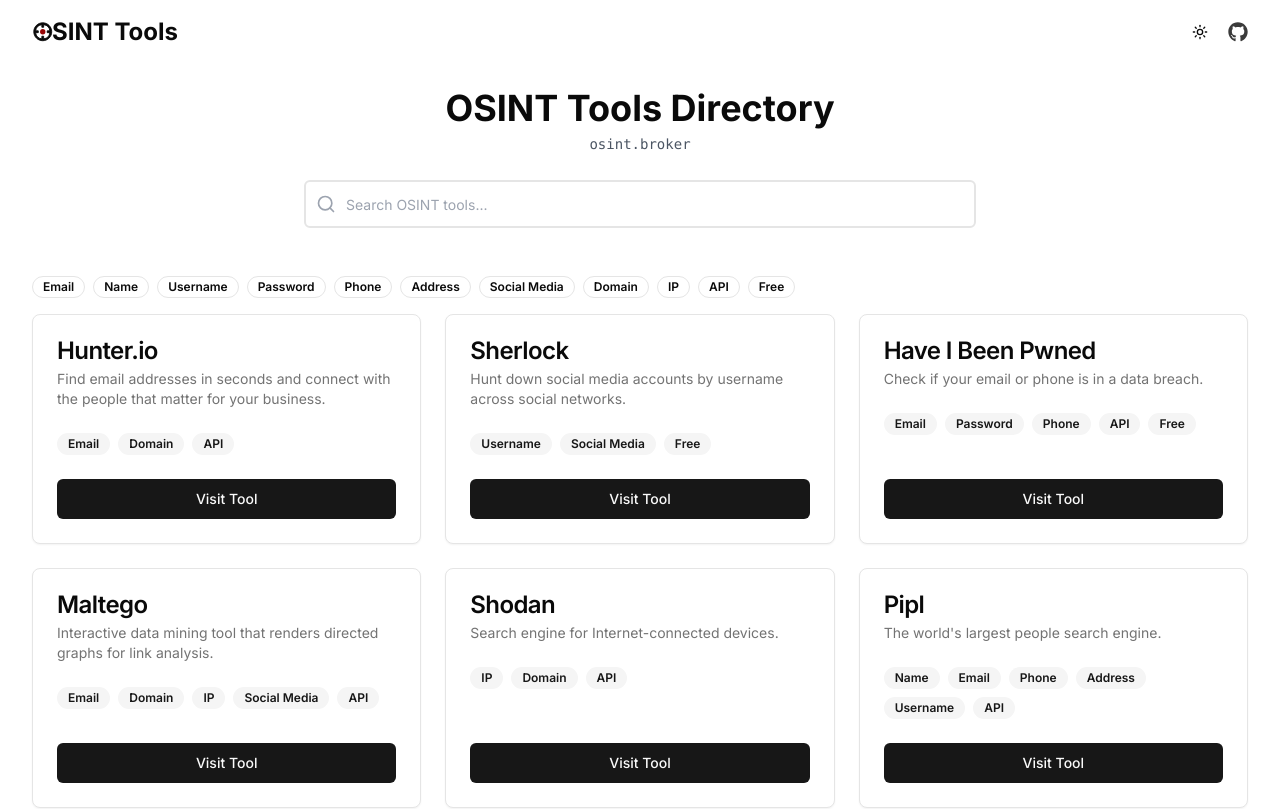
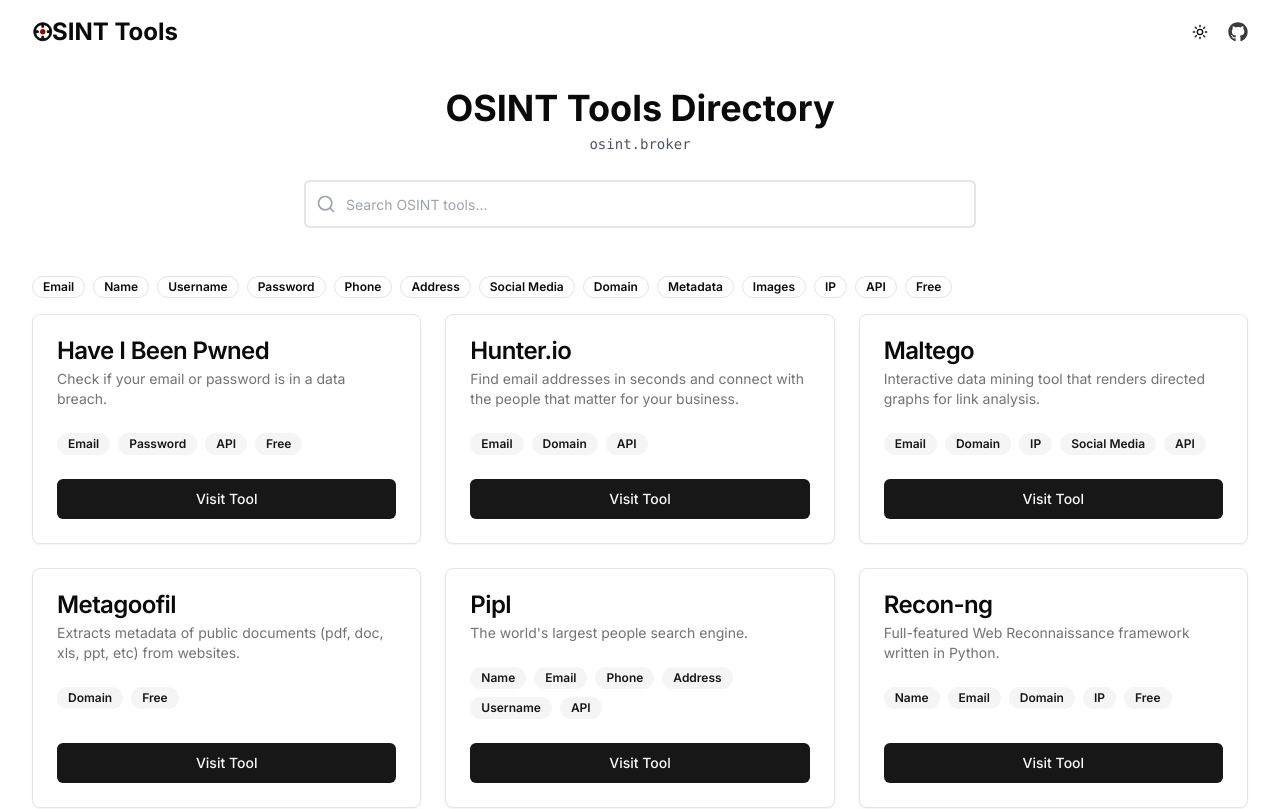
Before and after one commit to NoTrace-ai/osint-directory, a Next.js app: page / in a window 1280 px wide. Shown: the top 809 px of the page. Built offline with nearby package versions, Linux system fonts and the light colour scheme.

Commit message:
new categories

```diff
--- a/app/data/tools.ts
+++ b/app/data/tools.ts
@@ -2,70 +2,60 @@
 
 export const tools: Tool[] = [
   {
-    id: '1',
     name: 'Hunter.io',
     description: 'Find email addresses in seconds and connect with the people that matter for your business.',
     url: 'https://hunter.io/',
     categories: ['Email', 'Domain', 'API']
   },
   {
-    id: '2',
     name: 'Sherlock',
     description: 'Hunt down social media accounts by username across social networks.',
     url: 'https://github.com/sherlock-project/sherlock',
     categories: ['Username', 'Social Media', 'Free']
   },
   {
-    id: '3',
     name: 'Have I Been Pwned',
-    description: 'Check if your email or phone is in a data breach.',
+    description: 'Check if your email or password is in a data breach.',
     url: 'https://haveibeenpwned.com/',
-    categories: ['Email', 'Password', 'Phone', 'API', 'Free']
+    categories: ['Email', 'Password', 'API', 'Free']
   },
   {
-    id: '4',
     name: 'Maltego',
     description: 'Interactive data mining tool that renders directed graphs for link analysis.',
     url: 'https://www.maltego.com/',
     categories: ['Email', 'Domain', 'IP', 'Social Media', 'API']
   },
   {
-    id: '5',
     name: 'Shodan',
     description: 'Search engine for Internet-connected devices.',
     url: 'https://www.shodan.io/',
     categories: ['IP', 'Domain', 'API']
   },
   {
-    id: '6',
     name: 'Pipl',
     description: 'The world\'s largest people search engine.',
     url: 'https://pipl.com/',
     categories: ['Name', 'Email', 'Phone', 'Address', 'Username', 'API']
   },
   {
-    id: '7',
     name: 'Spyse',
     description: 'Internet assets registry: networks, domains, websites, SSL/TLS certificates, etc.',
     url: 'https://spyse.com/',
     categories: ['Domain', 'IP', 'API']
   },
   {
-    id: '8',
     name: 'theHarvester',
     description: 'Gather emails, subdomains, hosts, employee names, open ports and banners from different public sources.',
     url: 'https://github.com/laramies/theHarvester',
     categories: ['Email', 'Domain', 'IP', 'Free']
   },
   {
-    id: '9',
     name: 'Recon-ng',
     description: 'Full-featured Web Reconnaissance framework written in Python.',
     url: 'https://github.com/lanmaster53/recon-ng',
     categories: ['Name', 'Email', 'Domain', 'IP', 'Free']
   },
   {
-    id: '10',
     name: 'Metagoofil',
     description: 'Extracts metadata of public documents (pdf, doc, xls, ppt, etc) from websites.',
     url: 'https://github.com/laramies/metagoofil',
--- a/app/page.tsx
+++ b/app/page.tsx
@@ -4,11 +4,9 @@
 import Link from 'next/link'
 import { tools } from '@/app/data/tools'
 import ToolCard from '@/components/tool-card'
-import { ToolCategory } from '@/app/types/tool'
+import { ToolCategory, allCategories } from '@/app/types/tool'
 import { SearchBar } from '@/components/search-bar'
 import { CategoryFilters } from '@/components/category-filters'
-
-const allCategories: ToolCategory[] = ['Email', 'Name', 'Username', 'Password', 'Phone', 'Address', 'Social Media', 'Domain', 'IP', 'API', 'Free']
 
 export default function Home() {
   const [searchTerm, setSearchTerm] = useState('')
@@ -18,7 +16,7 @@
     (tool.name.toLowerCase().includes(searchTerm.toLowerCase()) ||
      tool.description.toLowerCase().includes(searchTerm.toLowerCase())) &&
     (selectedCategories.length === 0 || selectedCategories.some(cat => tool.categories.includes(cat)))
-  )
+  ).sort((a, b) => a.name.localeCompare(b.name))
 
   const toggleCategory = (category: ToolCategory) => {
     setSelectedCategories(prev =>
@@ -48,7 +46,7 @@
       </div>
 
       <CategoryFilters
-        categories={allCategories}
+        categories={[...allCategories]}
         selectedCategories={selectedCategories}
         onToggleCategory={toggleCategory}
       />
@@ -56,7 +54,7 @@
       <div className="container mx-auto px-4 sm:px-6 lg:px-8 pb-8">
         <div className="grid grid-cols-1 md:grid-cols-2 lg:grid-cols-3 gap-6">
           {filteredTools.map(tool => (
-            <ToolCard key={tool.id} tool={tool} />
+            <ToolCard key={tool.name} tool={tool} />
           ))}
         </div>
       </div>
--- a/app/types/tool.ts
+++ b/app/types/tool.ts
@@ -1,7 +1,8 @@
-export type ToolCategory = 'Email' | 'Name' | 'Username' | 'Password' | 'Phone' | 'Address' | 'Social Media' | 'Domain' | 'IP' | 'API' | 'Free'
+export const allCategories = ['Email', 'Name', 'Username', 'Password', 'Phone', 'Address', 'Social Media', 'Domain', 'Metadata', 'Images', 'IP', 'API', 'Free'] as const
+
+export type ToolCategory = typeof allCategories[number]
 
 export interface Tool {
-  id: string;
   name: string;
   description: string;
   url: string;
```
